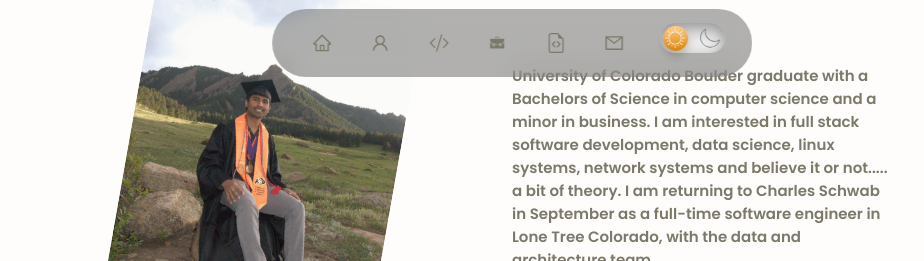
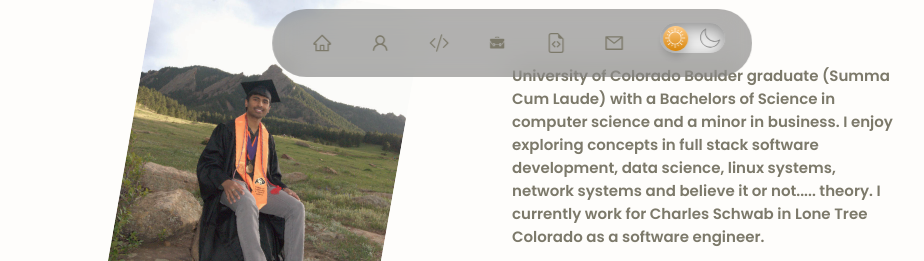
Before and after one commit to ViggyC/website, a React (Create React App) app: page / in a window 1280 px wide. Shown: the part 691-952 px from the top of the page, without its empty margins (128-1052 px from the left). Built offline with nearby package versions, Linux system fonts and the light colour scheme; no server answers.

Commit message:
docker n stuff

```diff
--- a/src/App.jsx
+++ b/src/App.jsx
@@ -20,7 +20,6 @@ const App = () => {
       <Experience />
       <Projects />
       <Contact />
-      <Footer />
     </>
   );
 };
--- a/src/components/about/About.jsx
+++ b/src/components/about/About.jsx
@@ -42,12 +42,12 @@ const About = () => {
             </div> */}
 
           <p>
-            University of Colorado Boulder graduate with a Bachelors of Science
-            in computer science and a minor in business. I am interested in full
-            stack software development, data science, linux systems, network
-            systems and believe it or not..... a bit of theory. I am returning
-            to Charles Schwab in September as a full-time software engineer in
-            Lone Tree Colorado, with the data and architecture team.
+            University of Colorado Boulder graduate (Summa Cum Laude) with a
+            Bachelors of Science in computer science and a minor in business. I
+            enjoy exploring concepts in full stack software development, data
+            science, linux systems, network systems and believe it or not.....
+            theory. I currently work for Charles Schwab in Lone Tree Colorado as
+            a software engineer.
           </p>
         </div>
       </div>
--- a/src/components/contact/Contact.jsx
+++ b/src/components/contact/Contact.jsx
@@ -52,7 +52,7 @@ const Contact = () => {
             <h4>Whats App</h4>
             <h5>7208837251</h5>
             <a
-              href="https://api.whatsapp.com/send?phone=+17208837251"
+              href="https://api.whatsapp.com/send?phone=17208837251"
               target="_blank"
               rel="noreferrer"
             >
```
Also changed, not shown: 2 other files (tests, documents, lock files or other folders).
